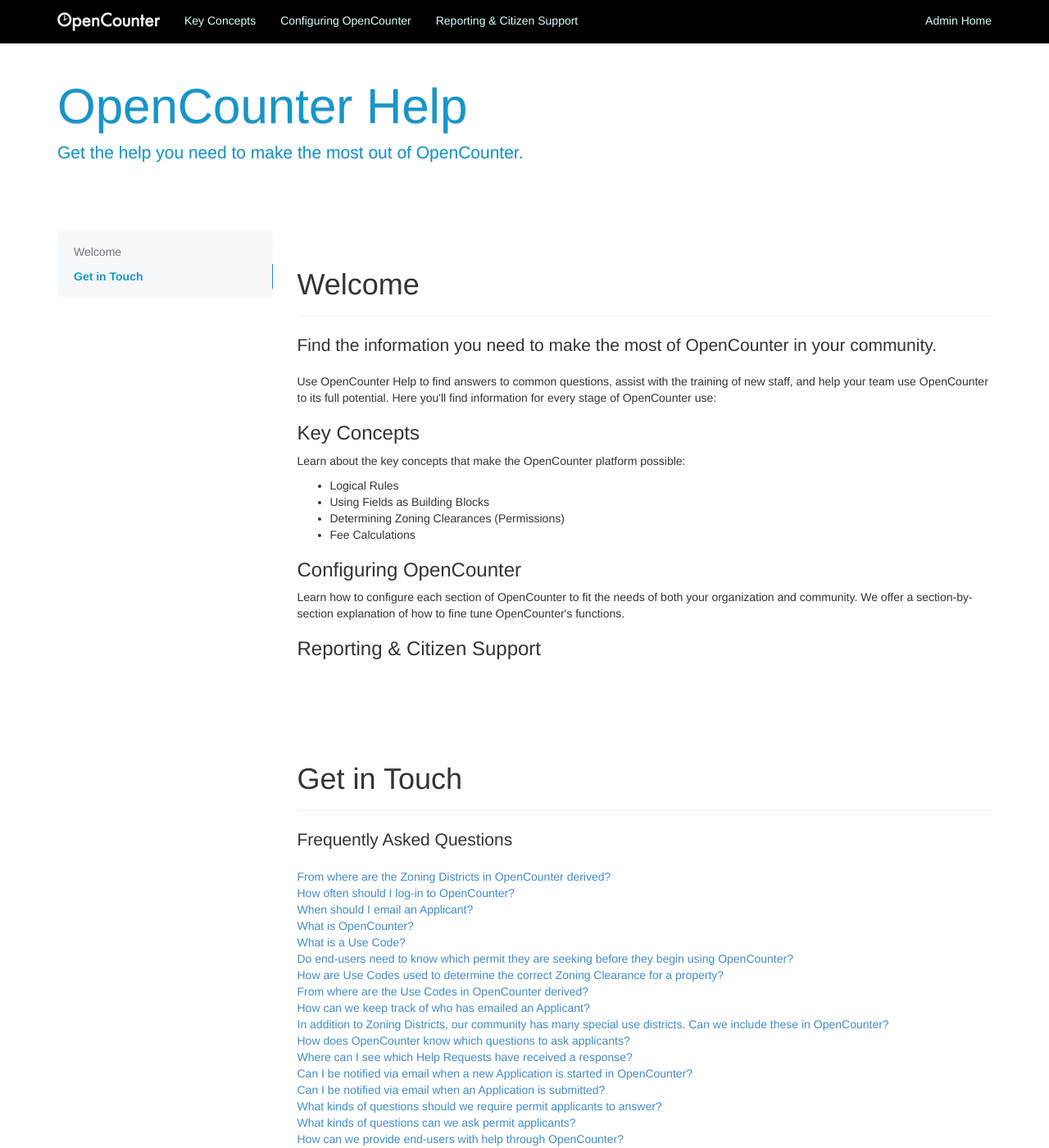
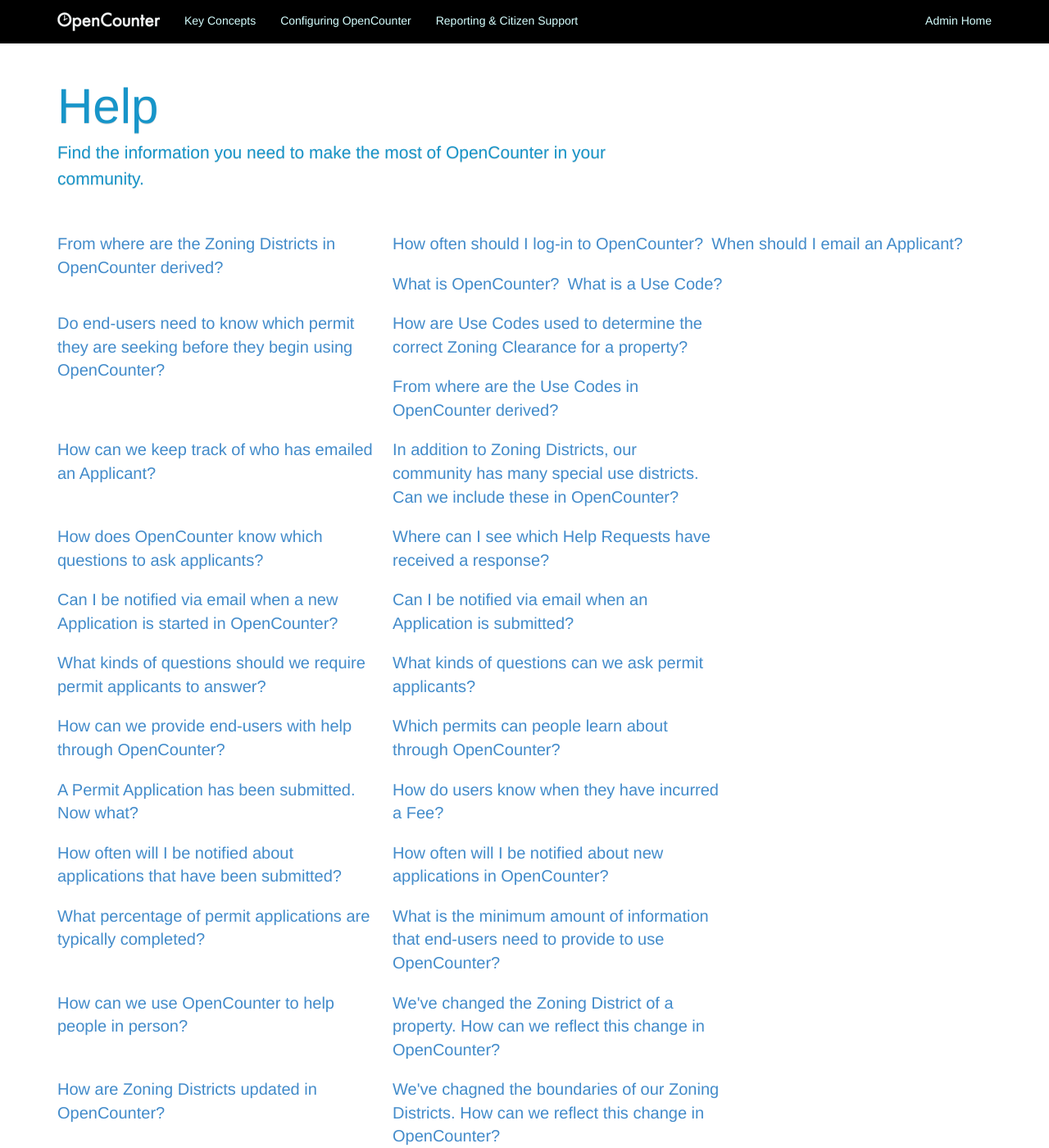
Before and after one commit to opencounter/helpdesk, a Jekyll site: the page built from index.html, in a window 1280 px wide and 1400 px high. Shown: the whole window at 82% size. Built offline with Jekyll 4.4.1, drawn with Linux system fonts in a browser that asks for light colours; nearby versions of some CDN libraries; Markdown is read by kramdown in place of the engine named in the settings; comment, search, counter and statistics services are not loaded; some of the changed text lies outside the part shown.

Commit message:
testing fixes to broken links in main nav

```diff
--- a/_includes/nav-main.html
+++ b/_includes/nav-main.html
@@ -12,13 +12,13 @@
     <nav class="collapse navbar-collapse bs-navbar-collapse" role="navigation">
       <ul class="nav navbar-nav">
         <li{% if page.slug == "key-concepts" %} class="active"{% endif %}>
-          <a href="/key-concepts">Key Concepts</a>
+          <a href="/key-concepts.html">Key Concepts</a>
         </li>
         <li{% if page.slug == "configuration" %} class="active"{% endif %}>
-          <a href="/configuration">Configuring OpenCounter</a>
+          <a href="/configuration.html">Configuring OpenCounter</a>
         </li>
         <li{% if page.slug == "citizens" %} class="active"{% endif %}>
-          <a href="/citizens">Reporting & Citizen Support</a>
+          <a href="/citizens.html">Reporting & Citizen Support</a>
         </li>
       </ul>
       <ul class="nav navbar-nav navbar-right">
--- a/_layouts/faq-home.html
+++ b/_layouts/faq-home.html
@@ -0,0 +1,84 @@
+<!DOCTYPE html>
+<html lang="en">
+  <head>
+    <!-- Meta, title, CSS, favicons, etc. -->
+    {% include header.html %}
+  </head>
+  <body>
+    <a class="sr-only" href="#content">Skip to main content</a>
+
+    <!-- Docs master nav -->
+    {% include nav-main.html %}
+
+    <!-- Docs page layout -->
+    <div class="bs-header" id="content">
+      <div class="container">
+        <h1>{{ page.title }}</h1>
+        <p>{{ page.lead }}</p>
+      </div>
+    </div>
+
+    <div class="container bs-docs-container">
+      <div class="row">
+        <div class="col-md-12" role="main">
+          {{ content }}
+        </div>
+      </div>
+
+    </div>
+
+    <!-- Footer
+    ================================================== -->
+    <footer class="bs-footer" role="contentinfo">
+      <div class="container">
+        <div class="row">
+          <div class="col-md-4">
+            <p class="contact-info">
+              <strong>Contact Info</strong>
+              <br />
+              <a href="https://twitter.com/opencounter" class="white">@opencounter</a>
+              <br />
+              <a href="mailto:hello@opencounter.us" class="white">hello@opencounter.us</a>
+              <br />
+              (415) 573-2407
+            </p>
+          </div>
+          <div class="col-md-8">
+            <div id="footer-logos">
+              <a href="http://cityofsantacruz.com" target="_blank"><img alt="Santacruz-logo" src="http://d1nm1xss7y0hl5.cloudfront.net/assets/santacruz-logo-3c7173f6495f04685d719c55c46e9646.png" /></a>
+              <img alt="Plus" src="http://d1nm1xss7y0hl5.cloudfront.net/assets/plus-912dce6a8e166f99f5c4a637d4fb5cfa.png" />
+              <a href="http://codeforamerica.org" target="_blank"><img alt="Codeforamerica-logo" src="http://d1nm1xss7y0hl5.cloudfront.net/assets/codeforamerica-logo-5f2f677313da6b7d1f6f4278317e1e1e.png" /></a>
+            </div>
+            <p class="small-text">OpenCounter was piloted through Code for America’s fellowship with the City of Santa Cruz in 2012.</p>
+          </br>
+            <p class="small-text">OpenCounter is supported by the John S. and James L. Knight Foundation's Knight News Challenge. Knight's mission is to promote informed and engaged communities.</p>
+          </div>
+        </div>
+      </div>
+      <div class="container text-center">
+        <br />
+        <small><em>©2013 Open Counter Enterprises Inc. &mdash; handmade in California Photo by <a href="http://www.flickr.com/photos/10384720@N00/" class="white">Jeff Kessler</a> • Map by <a href="https://twitter.com/mapbox" class="white">@mapbox</a> • Design by <a href="https://twitter.com/angelk" class="white">@angelk</a></em></small>
+      </div>
+    </div>
+  </footer>
+<!--         {% include social-buttons.html %}
+
+        <p>Designed and built with care by OpenCounter Industries<a href="http://twitter.com/mdo" target="_blank">@mdo</a> and <a href="http://twitter.com/fat" target="_blank">@fat</a>.</p>
+        <p>Code licensed under <a href="http://www.apache.org/licenses/LICENSE-2.0" target="_blank">Apache License v2.0</a>, documentation under <a href="http://creativecommons.org/licenses/by/3.0/">CC BY 3.0</a>.</p>
+        <ul class="footer-links">
+          <li>Currently v{{ site.current_version }}</li>
+          <li class="muted">&middot;</li>
+          <li><a href="{{ page.base_url }}2.3.2/">Bootstrap 2.3.2 docs</a></li>
+          <li class="muted">&middot;</li>
+          <li><a href="{{ site.blog }}">Blog</a></li>
+          <li class="muted">&middot;</li>
+          <li><a href="{{ site.repo }}/issues?state=open">Issues</a></li>
+          <li class="muted">&middot;</li>
+          <li><a href="{{ site.repo }}/releases">Releases</a></li>
+        </ul> -->
+
+    <!-- JS and analytics only. -->
+    {% include footer.html %}
+
+  </body>
+</html>
--- a/_posts/2014-01-20-any-permits-in-opencounter.html
+++ b/_posts/2014-01-20-any-permits-in-opencounter.html
@@ -2,7 +2,7 @@
 layout: faq-page
 title: Can OpenCounter include any of our permits?
 slug: any-permits-in-opencounter
-categories: faq
+categories: faq, test
 lead: ""
 base_url: "../"
 ---
--- a/assets/css/docs.css
+++ b/assets/css/docs.css
@@ -1234,8 +1234,22 @@ h1[id] {
   margin-bottom: 5px;
 }
 
+/* FAQ HOME PAGE STYLES ================================================== */
 
-/* FAQ STYLES */
+.post_info {
+  font-size: 20px;
+  display: inline-block;
+  float: left;
+  max-width: 35%;
+  margin-right: 10px;
+  margin-bottom: 20px;
+
+}
+
+.test-faq a {
+  color: red;
+}
+/* FAQ PAGE STYLES ================================================== */
 
 .faq-content {
   margin: 20px;
--- a/index.html
+++ b/index.html
@@ -1,8 +1,8 @@
 ---
-layout: default
-title: OpenCounter Help
+layout: faq-home
+title: Help
 slug: home
-lead: "Get the help you need to make the most out of OpenCounter."
+lead: "Find the information you need to make the most of OpenCounter in your community."
 base_url: "../"
 ---
 
@@ -10,44 +10,15 @@ base_url: "../"
 <!-- Overview
 ================================================== -->
 <div class="bs-docs-section">
-  <div class="page-header">
-    <h1 id="home-welcome">Welcome</h1>
+  {% for post in site.categories.faq %}
+  <div class="post_info">
+    <a href="{{ post.url }}">{{ post.title }}</a>
   </div>
-  <p class="lead">Find the information you need to make the most of OpenCounter in your community.</p>
+  {% endfor %}
 
-  <p>Use OpenCounter Help to find answers to common questions, assist with the training of new staff, and help your team use OpenCounter to its full potential. Here you'll find information for every stage of OpenCounter use:</p>
-
-  <h3 id="overview-welcome-key-concepts">Key Concepts</h3>
-
-  <p>Learn about the key concepts that make the OpenCounter platform possible:</p>
-
-  <ul>
-    <li>Logical Rules</li>
-    <li>Using Fields as Building Blocks</li>
-    <li>Determining Zoning Clearances (Permissions)
-    <li>Fee Calculations</li>
-  </ul>
-
-  <h3 id="overview-welcome-configuring">Configuring OpenCounter</h3>
-
-  <p>Learn how to configure each section of OpenCounter to fit the needs of both your organization and community. We offer a section-by-section explanation of how to fine tune OpenCounter's functions.</p>
-
-  <h3 id="overview-welcome-reporting">Reporting & Citizen Support</h3>
+  {% for post in site.categories.test %}
+  <div class="post_info test-faq">
+    <a href="{{ post.url }}">{{ post.title }}</a>
+  </div>
+  {% endfor %}
 </div>
-
-<div class="bs-docs-section">
-  <div class="page-header">
-    <h1 id="home-contact">Get in Touch</h1>
-  </div>
-
-    <p class="lead">Frequently Asked Questions</p>
-
-    <div class="posts">
-    {% for post in site.categories.faq limit: 20 %}
-      <div class="post_info">
-        <a href="{{ post.url }}">{{ post.title }}</a>
-      </div>
-    {% endfor %}
-    </div>
-
-</div>
```
